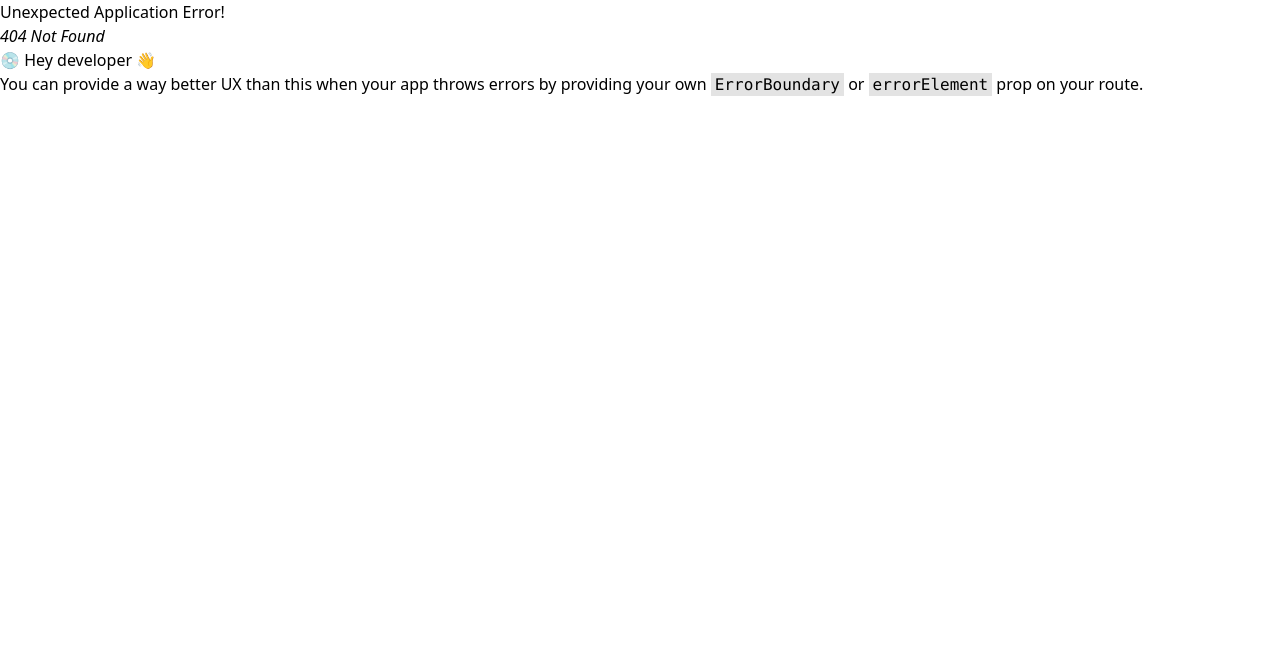
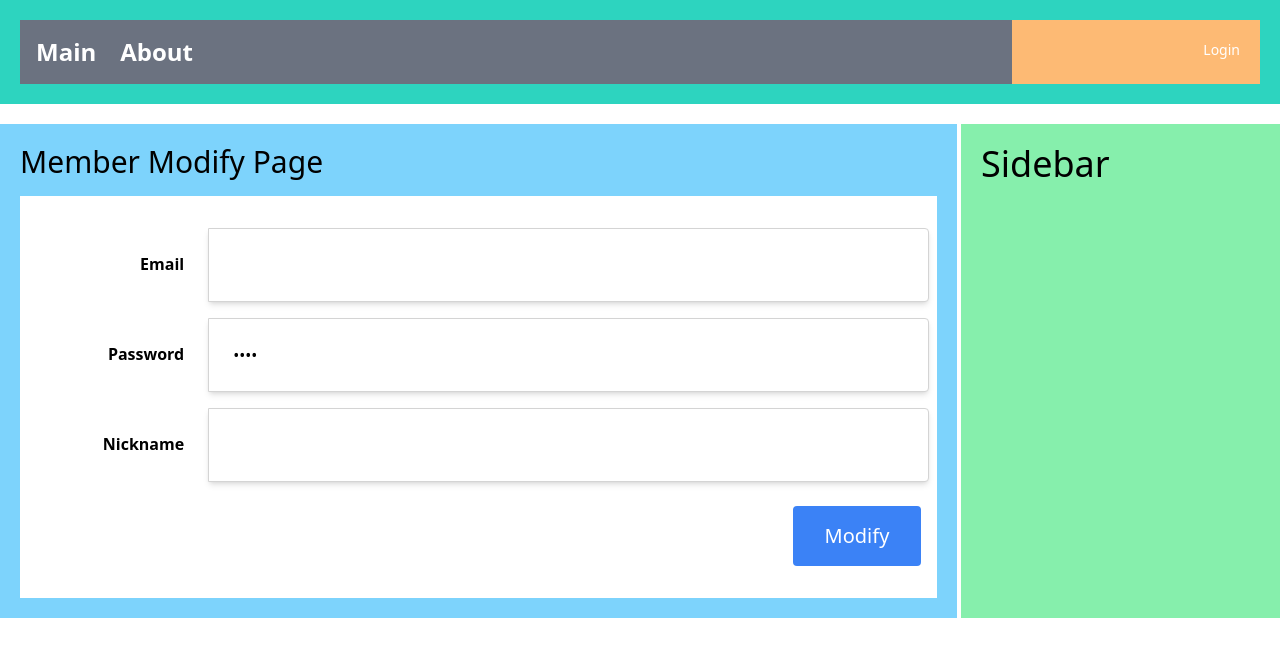
Before and after one commit to CHOHUNE/following_react_, a React (Create React App) app: page /member/modify in a window 1280 px wide. Before the commit this address had no page. Shown: the top 656 px of the page. Built offline with nearby package versions, Linux system fonts and the light colour scheme.

Commit message:
FEAT : 리액트 사용자 정보 수정 social 로그인 시 연결 되는 ModifyComponent.js-> ModifyPage.js , 라우팅 설정

```diff
--- /dev/null
+++ b/src/components/member/ModifyComponent.js
@@ -0,0 +1,65 @@
+import React, {useEffect, useState} from 'react';
+import {useSelector} from "react-redux";
+
+const initState = {
+    email: '',
+    pw: '',
+    nickname: ''
+}
+
+function ModifyComponent(props) {
+
+    const [member, setMember] = useState(initState)
+    const loginInfo = useSelector(state => state.loginSlice)
+
+    useEffect(() => {
+
+        setMember({...loginInfo, pw: 'ABCD'})
+
+    }, [loginInfo]);
+
+    const handleChange = (e) => {
+
+        member[e.target.name] = e.target.value
+
+        setMember({...member})
+    }
+
+
+    return (
+        <div className="mt-6">
+            <div className="flex justify-center">
+                <div className="relative mb-4 flex w-full flex-wrap items-stretch">
+                    <div className="w-1/5 p-6 text-right font-bold">Email</div>
+                    <input className="w-4/5 p-6 rounded-r border border-solid border-neutral-300 shadow-md"
+                           name="email" type={'text'} value={member.email} readOnly>
+                    </input>
+                </div>
+            </div>
+            <div className="flex justify-center">
+                <div className="relative mb-4 flex w-full flex-wrap items-stretch">
+                    <div className="w-1/5 p-6 text-right font-bold">Password</div>
+                    <input className="w-4/5 p-6 rounded-r border border-solid border-neutral-300 shadow-md"
+                           name="pw" type={'password'} value={member.pw} onChange={handleChange}>
+                    </input>
+                </div>
+            </div>
+            <div className="flex justify-center">
+                <div className="relative mb-4 flex w-full flex-wrap items-stretch">
+                    <div className="w-1/5 p-6 text-right font-bold">Nickname</div>
+                    <input className="w-4/5 p-6 rounded-r border border-solid border-neutral-300 shadow-md"
+                           name="nickname" type={'text'} value={member.nickname} onChange={handleChange}>
+                    </input>
+                </div>
+            </div>
+            <div className="flex justify-center">
+                <div className="relative mb-4 flex w-full flex-wrap justify-end">
+                    <button type="button" className="rounded p-4 m-2 text-xl w-32 text-white bg-blue-500"> Modify
+                    </button>
+                </div>
+            </div>
+        </div>
+    );
+}
+
+export default ModifyComponent;
--- /dev/null
+++ b/src/pages/member/ModifyPage.js
@@ -0,0 +1,16 @@
+import React from 'react';
+import BasicLayout from "../../layouts/BasicLayout";
+import ModifyComponent from "../../components/member/ModifyComponent";
+
+function ModifyPage(props) {
+    return (
+        <BasicLayout>
+            <div className=" text-3xl">Member Modify Page</div>
+            <div className=
+                     "bg-white w-full mt-4 p-2">
+                <ModifyComponent></ModifyComponent>
+            </div>
+        </BasicLayout>);
+}
+
+export default ModifyPage;
--- a/src/router/memberRouter.js
+++ b/src/router/memberRouter.js
@@ -5,6 +5,8 @@
 const Login = lazy(() => import ("../pages/member/LoginPage"))
 const Logout = lazy(() => import ("../pages/member/LogoutPage"))
 const KakaoRedirect = lazy(() => import("../pages/member/KakaoRedirectPage"))
+
+const MemberModify = lazy(() => import("../pages/member/ModifyPage"))
 
 const memberRouter = () => {
     return [
@@ -18,6 +20,9 @@
         }, {
             path: "kakao",
             element: <Suspense fallback={Loading}><KakaoRedirect/></Suspense>,
+        }, {
+            path: "modify",
+            element: <Suspense fallback={Loading}><MemberModify/></Suspense>
         }
     ];
 };
```
